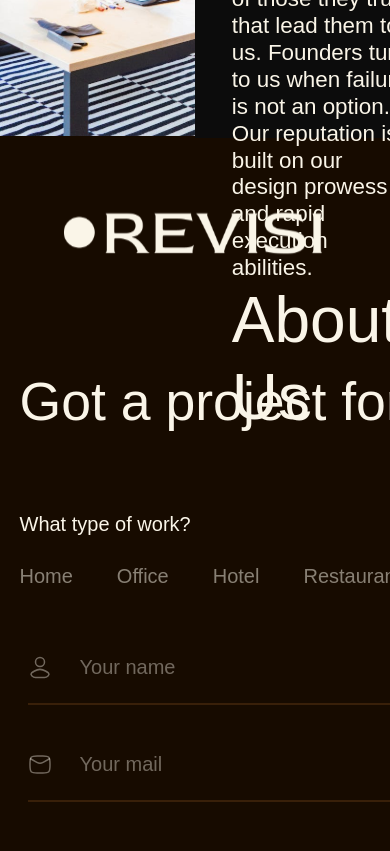
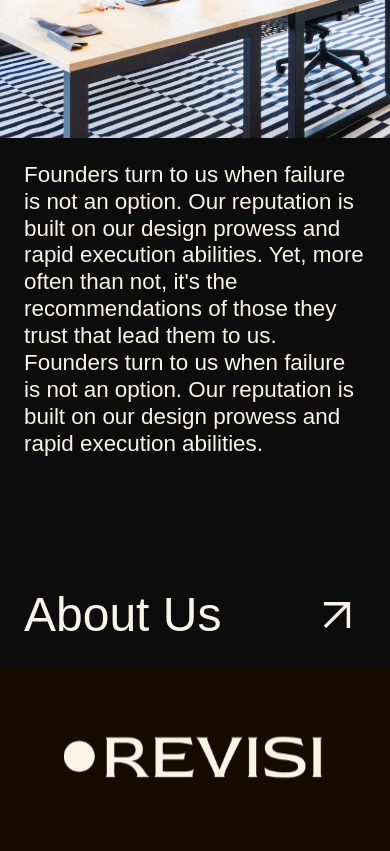
Before and after one commit to Samadeen/Revisi, a React (Vite) app: page / in a window 390 px wide. Shown: the part 8380-9231 px from the top of the page. Built offline with nearby package versions, Linux system fonts and the light colour scheme.

Commit message:
Update About.module.scss

```diff
--- a/src/components/about/About.module.scss
+++ b/src/components/about/About.module.scss
@@ -2,6 +2,11 @@
   display: flex;
   align-items: flex-start;
   height: 33.5rem;
+
+  @media (max-width: 898px) {
+    flex-direction: column;
+    height: auto;
+  }
 
   .image {
     position: relative;
@@ -12,6 +17,10 @@
     width: 50%;
     height: 33.125rem;
     transition: transform 0.9s ease-in-out;
+
+    @media (max-width: 898px) {
+      width: 100%;
+    }
 
     &:before {
       content: '';
@@ -51,6 +60,11 @@
     width: 50%;
     height: 33.125rem;
 
+    @media (max-width: 898px) {
+      width: 100%;
+      padding: 1.5rem;
+    }
+
     p {
       color: #faf5e8;
       font-family: 'Neue Montreal', sans-serif;
@@ -74,11 +88,20 @@
       transition: all 0.5s ease-in-out;
       cursor: pointer;
 
+      @media (max-width: 898px) {
+        font-size: 3rem;
+      }
+
       img {
         width: 5.28475rem;
         height: 5.28475rem;
         flex-shrink: 0;
         transition: all 0.5s ease-in-out;
+
+        @media (max-width: 898px) {
+          width: 3.5rem;
+          height: 3.5rem;
+        }
       }
 
       &:hover {
```
